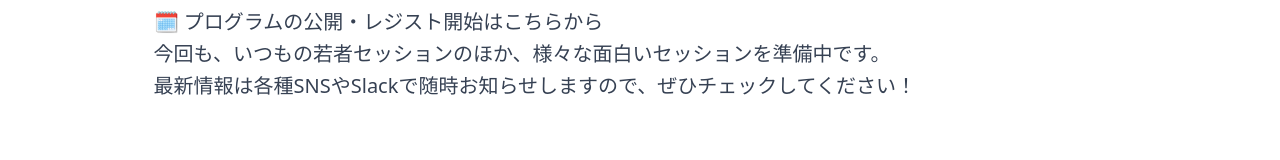
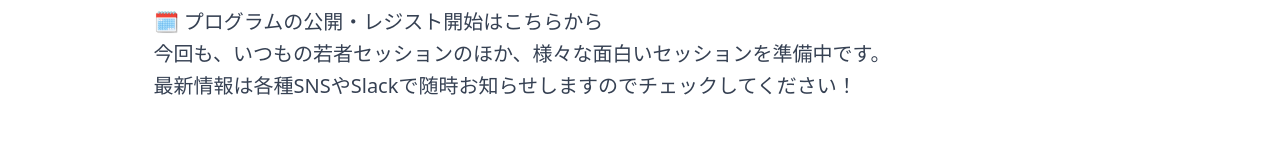
Before and after one commit to naniwanog/naniwanog-web, a Next.js app: page /upcoming in a window 1280 px wide. Shown: the part 422-582 px from the top of the page. Built offline with nearby package versions, Linux system fonts and the light colour scheme.

Commit message:
申し込みリンク追加

```diff
--- a/src/app/upcoming/page.tsx
+++ b/src/app/upcoming/page.tsx
@@ -26,7 +26,7 @@ export default function Page() {
             <br />
             <p>🗓 プログラムの公開・レジスト開始は<a href="https://peatix.com/event/4470817/" target="_blank">こちら</a>から</p>
             <p>今回も、いつもの若者セッションのほか、様々な面白いセッションを準備中です。</p>
-            <p>最新情報は各種SNSやSlackで随時お知らせしますので、ぜひチェックしてください！</p>
+            <p>最新情報は各種SNSやSlackで随時お知らせしますのでチェックしてください！</p>
         </>
     )
 
```
